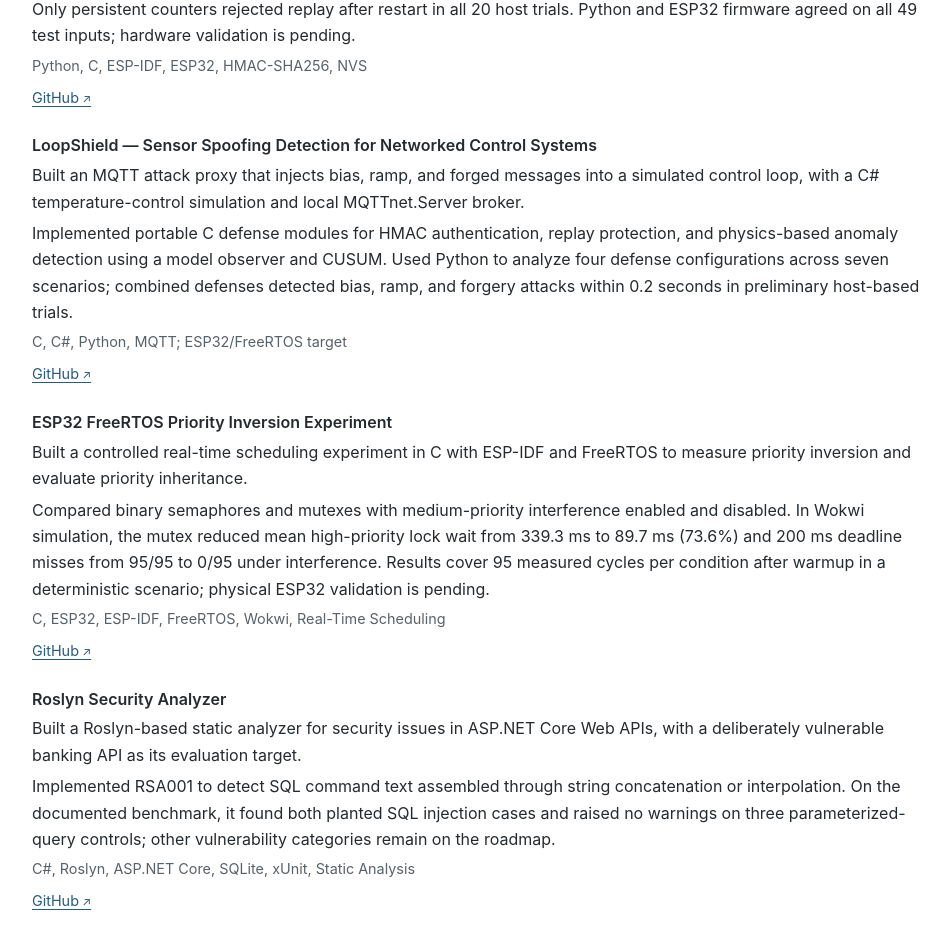
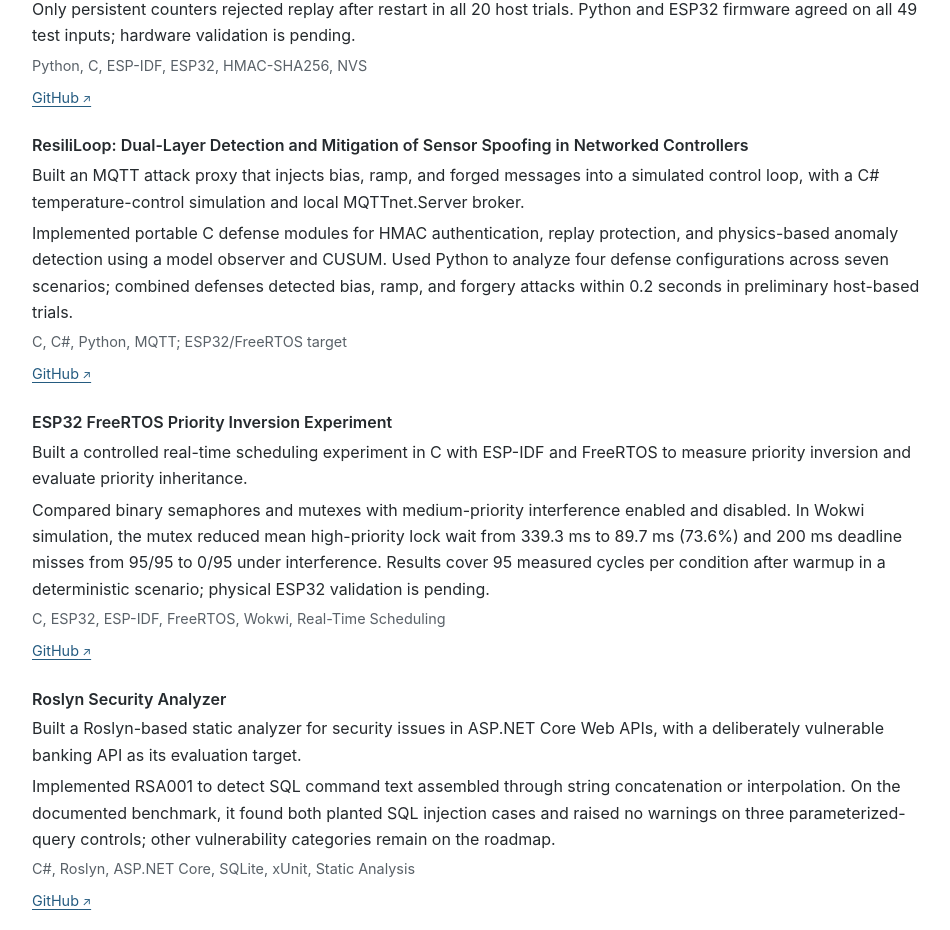
Before and after one commit to saadkabiruddin/saadkabiruddin.github.io, an Angular app: page / in a window 1280 px wide. Shown: the part 814-1744 px from the top of the page, without its empty margins (158-1108 px from the left). Built offline with nearby package versions, Linux system fonts and the light colour scheme.

Commit message:
Update portfolio.data.ts

```diff
--- a/src/app/portfolio.data.ts
+++ b/src/app/portfolio.data.ts
@@ -69,7 +69,7 @@ export const projects = [
   },
 
   {
-    title: 'LoopShield — Sensor Spoofing Detection for Networked Control Systems',
+    title: 'ResiliLoop: Dual-Layer Detection and Mitigation of Sensor Spoofing in Networked Controllers',
     description:
       'Built an MQTT attack proxy that injects bias, ramp, and forged messages into a simulated control loop, with a C# temperature-control simulation and local MQTTnet.Server broker.',
     details:
```
